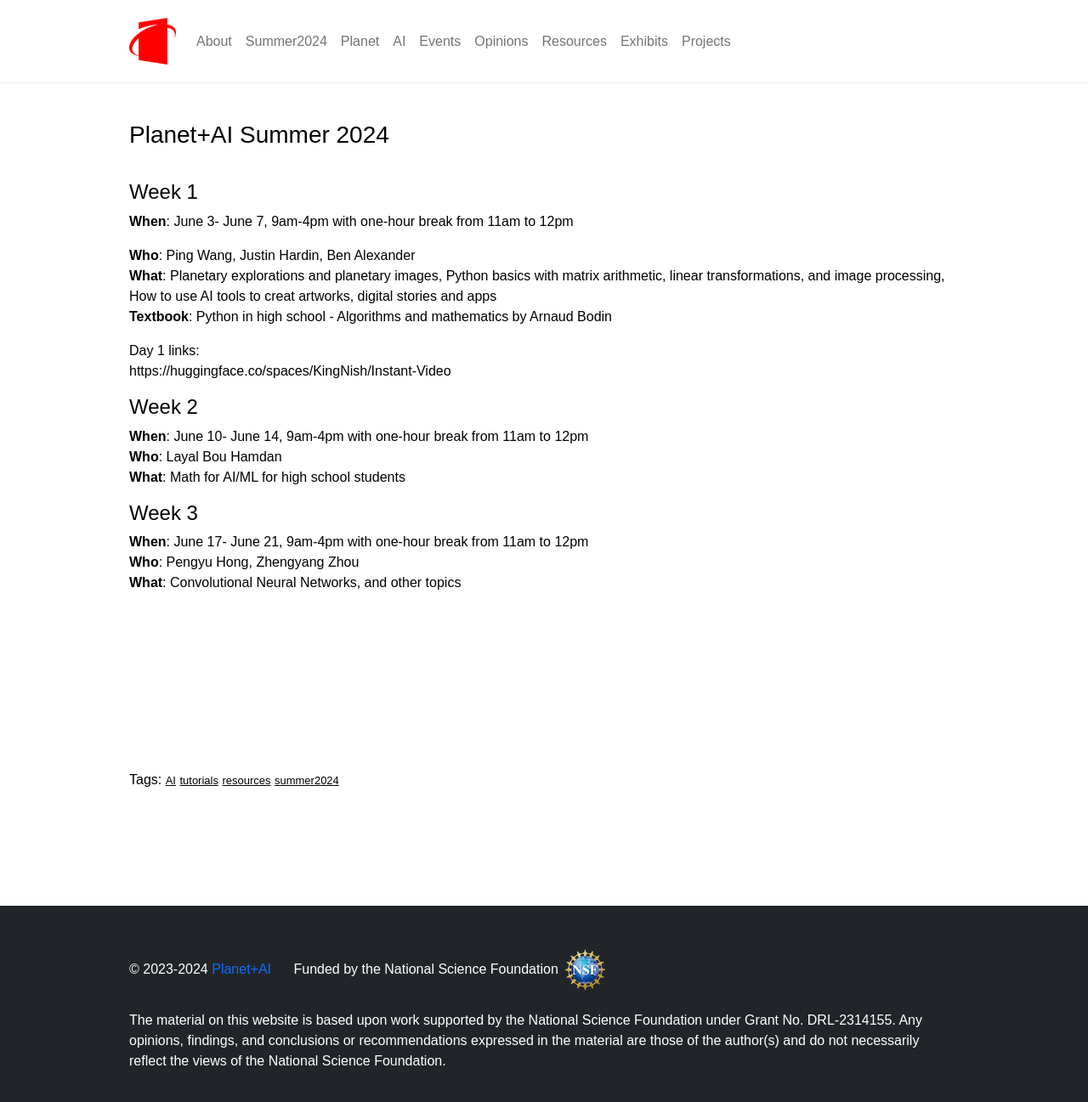
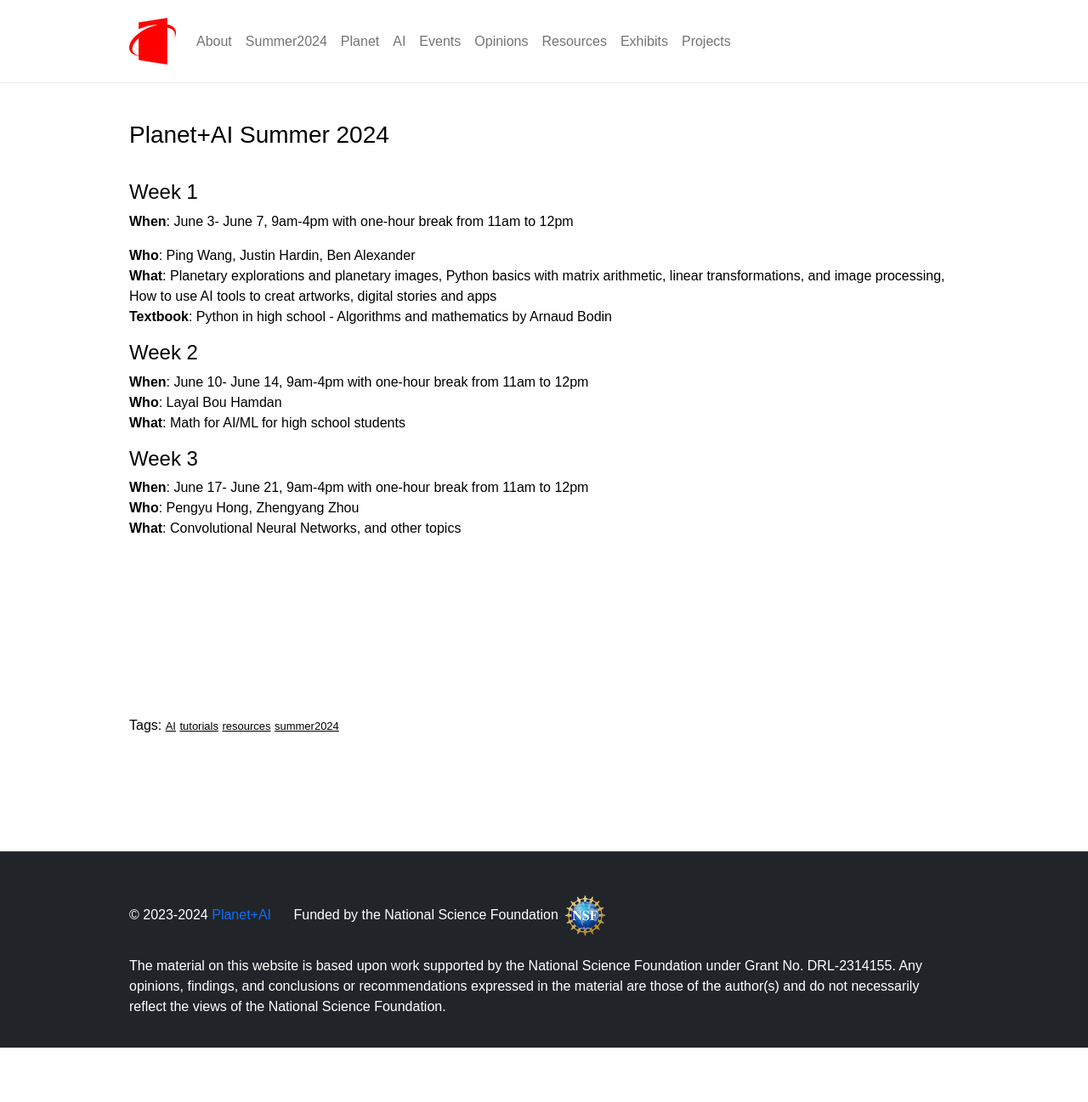
Before and after one commit to planet-ai-2023/planet-ai-2023.github.io, a Jekyll site: the page built from _posts/2024-6-01-summer-2024.md, in a window 1280 px wide. Shown: the whole page at 85% size. Built offline with Jekyll 4.4.1, drawn with Linux system fonts in a browser that asks for light colours; after the commit the page ends 1233 px from its top, so only the background shows below that.

Commit message:
Update 2024-6-01-summer-2024.md

```diff
--- a/_posts/2024-6-01-summer-2024.md
+++ b/_posts/2024-6-01-summer-2024.md
@@ -13,14 +13,6 @@ tags: [ AI, tutorials, resources, summer2024 ]
 **Who**: Ping Wang, Justin Hardin, Ben Alexander
 **What**: Planetary explorations and planetary images, Python basics with matrix arithmetic, linear transformations, and image processing, How to use AI tools to creat artworks, digital stories and apps
 **Textbook**: Python in high school - Algorithms and mathematics by Arnaud Bodin
-
-
-
-Day 1 links:
-https://huggingface.co/spaces/KingNish/Instant-Video
-
-
-
 
 # Week 2
 **When**: June 10- June 14, 9am-4pm with one-hour break from 11am to 12pm
```
